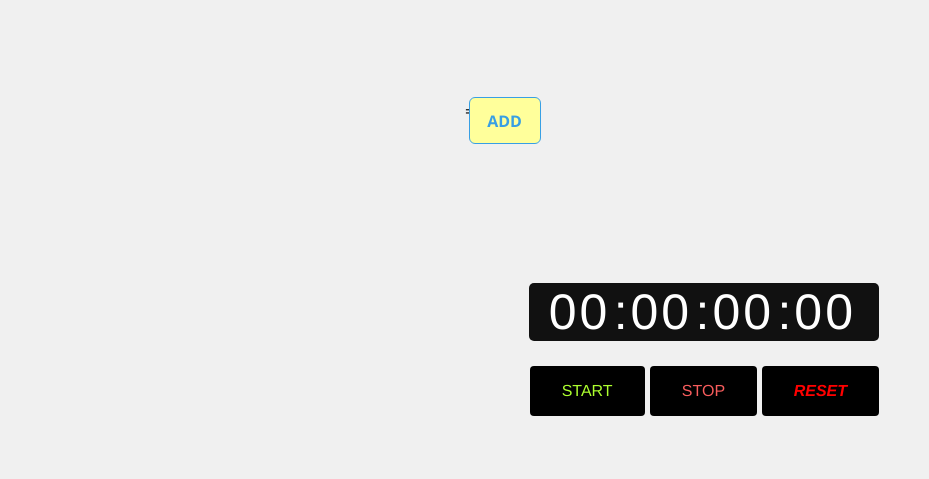
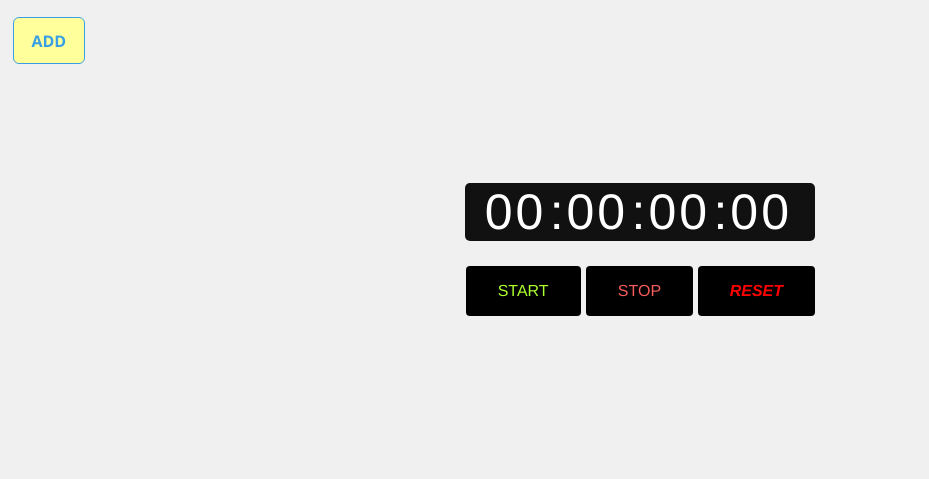
Before and after one commit to Shibaev-Ilya/timer.github.io, a website: page index.html in a window 1280 px wide. Shown: the whole page, without its empty margins (0-929 px from the left). Drawn offline with Linux system fonts and the light colour scheme.

Commit message:
Update index.html

```diff
--- a/index.html
+++ b/index.html
@@ -10,14 +10,11 @@
 <body>
 
     <div class="wrapper">
-=======
-    <div class="wrapper">
         <div class="img"></div>
         <div class="watch"><span class="hours">00</span> : <span class="minutes">00</span> : <span class="seconds">00</span> : <span class="miliseconds">00</span></div>
         <div class="buttonStart bubbly-button">START</div>
         <div class="buttonEnd bubbly-button">STOP</div>
         <div class="buttonReset bubbly-button">RESET</div>
-
     </div>
     <div class="modal"></div>
     <div class="addCalc">ADD</div>
```
